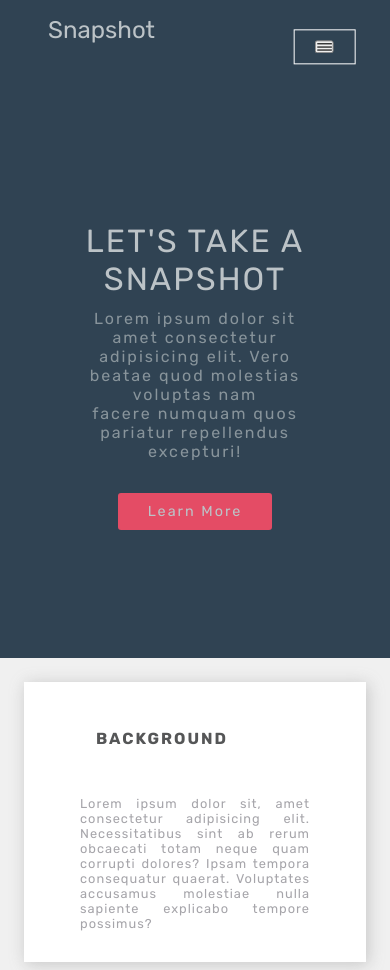
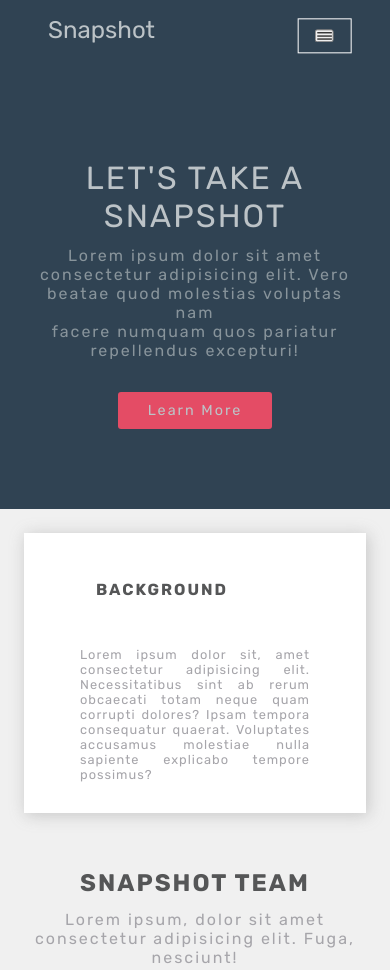
Before and after one commit to Johndiddles/responsive-webpage-zuri, a website: page index.html in a window 390 px wide. Shown: the top 970 px of the page. Drawn offline with Linux system fonts and the light colour scheme.

Commit message:
repositioning hamburger menu

```diff
--- a/styles.css
+++ b/styles.css
@@ -394,12 +394,13 @@ div.footer h6 {
         padding: 1rem 3rem;
     }
     div.hamburger {
+        margin-top: -7px;
         display: block;
         color: white;
         align-items: center;
         border: 1px solid white;
         width: fit-content;
-        padding: 20px 10px;
+        padding: 1rem 10px;
         height: fit-content;
         transform: rotate(90deg);
         cursor: pointer;
@@ -459,6 +460,9 @@ div.footer h6 {
 }
 
 @media only screen and (max-width: 680px){
+    div.hero-section {
+        padding: 5rem 2rem;
+    }
     div.hero-background {
         padding: 1.5rem;
     }
```
